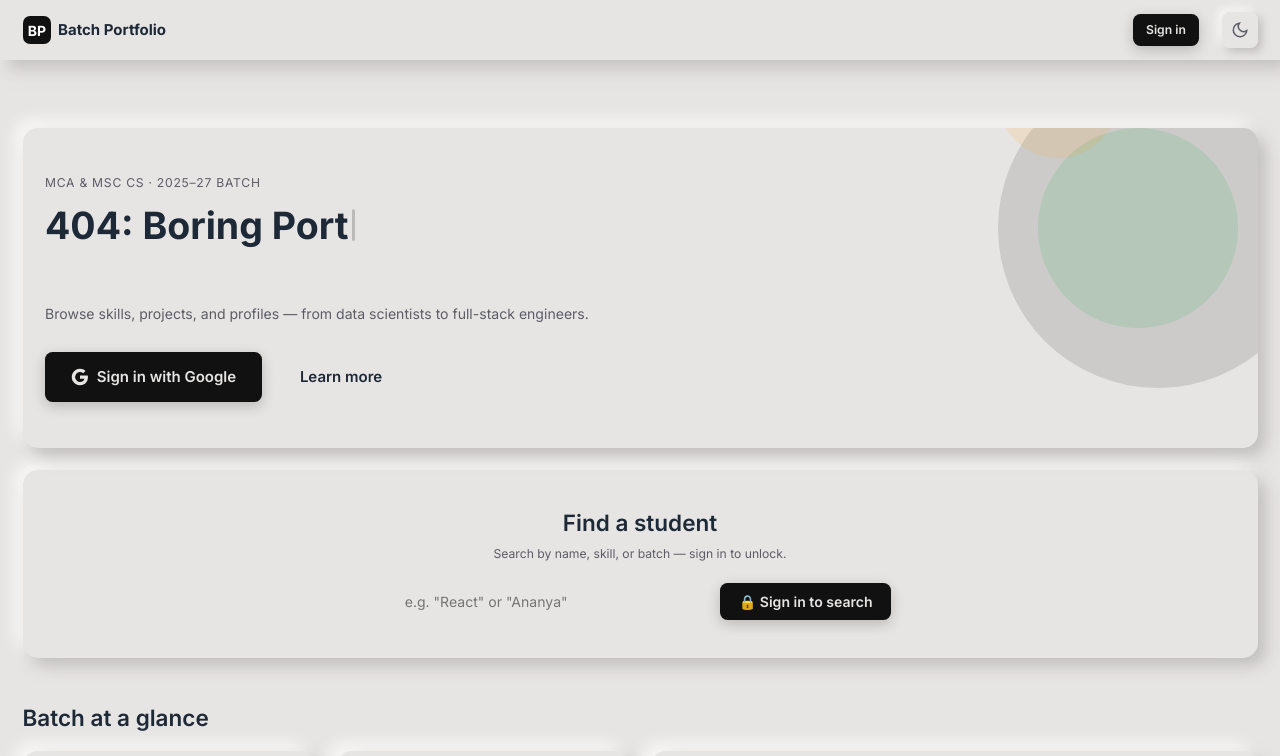
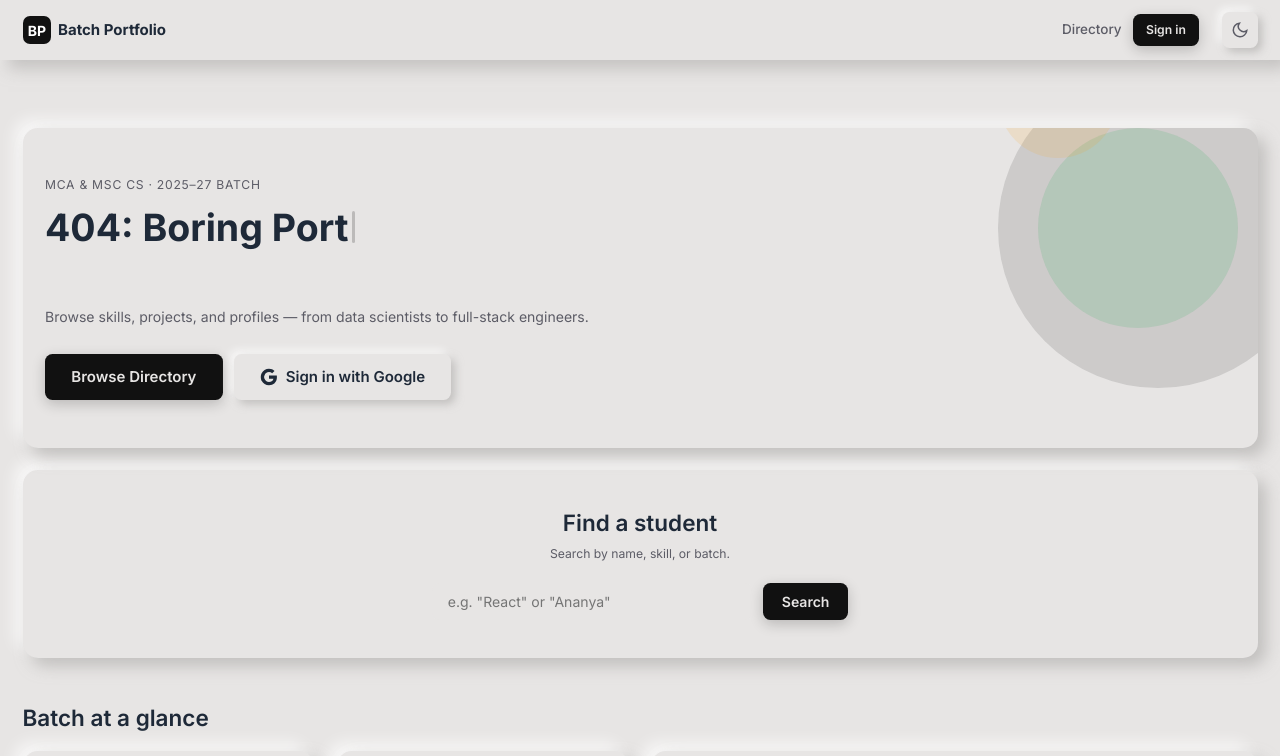
Before and after one commit to shyamjames/batch-portfolio, a Svelte app: page / in a window 1280 px wide. Shown: the top 756 px of the page. Built offline with nearby package versions, Linux system fonts and the light colour scheme; no server answers; the database is empty.

Commit message:
feat: add core pages, navigation component, and firestore security rules

```diff
--- a/src/components/Navbar.svelte
+++ b/src/components/Navbar.svelte
@@ -63,8 +63,8 @@
     </a>
 
     <nav class="nav-links">
+      <a href="/#/directory" class="nav-link">Directory</a>
       {#if $authReady && $user}
-        <a href="/#/directory" class="nav-link">Directory</a>
         {#if $userRole === 'student'}
           {#if $hasProfile}
             <a href="/#/profile/{$user.uid}" class="nav-link">My Profile</a>
--- a/src/pages/Directory.svelte
+++ b/src/pages/Directory.svelte
@@ -1,6 +1,5 @@
 <script>
   import { onMount } from 'svelte'
-  import RouteGuard from '../components/RouteGuard.svelte'
   import StudentCard from '../components/StudentCard.svelte'
   import { getAllStudents, getAllSkills } from '../lib/firestore.js'
   import { querystring } from 'svelte-spa-router'
@@ -64,7 +63,6 @@
   <meta name="description" content="Browse all student profiles from the 2025–27 batch." />
 </svelte:head>
 
-<RouteGuard requireAuth>
   <div class="page-wrapper directory-page">
 
     <header class="dir-header">
@@ -147,7 +145,6 @@
     {/if}
 
   </div>
-</RouteGuard>
 
 <style>
   .directory-page { padding: 2rem 1.5rem 4rem; }
--- a/src/pages/Landing.svelte
+++ b/src/pages/Landing.svelte
@@ -108,17 +108,7 @@
     }, interval)
   }
 
-  async function handleSearchFocus() {
-    if (!$user) {
-      await handleSignIn()
-    }
-  }
-
-  async function handleSearchSubmit() {
-    if (!$user) {
-      const result = await signInWithGoogle().catch(() => null)
-      if (!result) return
-    }
+  function handleSearchSubmit() {
     push(`/directory${searchQuery ? `?q=${encodeURIComponent(searchQuery)}` : ''}`)
   }
 
@@ -131,7 +121,6 @@
   }
 
   function handleBarClick(label) {
-    if (!$user) { handleSignIn(); return }
     const skill = skills.find(s => s.name === label)
     if (skill) push(`/directory?skill=${skill.id}`)
   }
@@ -157,14 +146,12 @@
             Browse skills, projects, and profiles — from data scientists to full-stack engineers.
           </p>
           <div class="hero-ctas">
-            {#if $authReady && $user}
-              <button class="btn btn-primary btn-lg" on:click={() => push('/directory')}>Browse Directory</button>
-            {:else}
-              <button class="btn btn-primary btn-lg" on:click={handleSignIn}>
+            <button class="btn btn-primary btn-lg" on:click={() => push('/directory')}>Browse Directory</button>
+            {#if !$user}
+              <button class="btn btn-secondary btn-lg" on:click={handleSignIn}>
                 <svg width="18" height="18" viewBox="0 0 24 24"><path fill="currentColor" d="M22.56 12.25c0-.78-.07-1.53-.2-2.25H12v4.26h5.92c-.26 1.37-1.04 2.53-2.21 3.31v2.77h3.57c2.08-1.92 3.28-4.74 3.28-8.09z"/><path fill="currentColor" d="M12 23c2.97 0 5.46-.98 7.28-2.66l-3.57-2.77c-.98.66-2.23 1.06-3.71 1.06-2.86 0-5.29-1.93-6.16-4.53H2.18v2.84C3.99 20.53 7.7 23 12 23z"/><path fill="currentColor" d="M5.84 14.09c-.22-.66-.35-1.36-.35-2.09s.13-1.43.35-2.09V7.07H2.18C1.43 8.55 1 10.22 1 12s.43 3.45 1.18 4.93l3.66-2.84z"/><path fill="currentColor" d="M12 5.38c1.62 0 3.06.56 4.21 1.64l3.15-3.15C17.45 2.09 14.97 1 12 1 7.7 1 3.99 3.47 2.18 7.07l3.66 2.84c.87-2.6 3.3-4.53 6.16-4.53z"/></svg>
                 Sign in with Google
               </button>
-              <a href="/#/login" class="btn btn-ghost btn-lg">Learn more</a>
             {/if}
           </div>
         </div>
@@ -177,12 +164,12 @@
     </div>
   </section>
 
-  <!-- ═══ GATED SEARCH (Moved to top) ═══ -->
+  <!-- ═══ SEARCH (Open to all) ═══ -->
   <section class="search-section page-wrapper" style="padding-top: 1.5rem;">
     <div class="bento-grid">
       <div class="span-12 search-card card">
         <p class="text-section" style="margin-bottom:0.5rem">Find a student</p>
-        <p class="text-caption" style="margin-bottom:1.25rem">Search by name, skill, or batch — sign in to unlock.</p>
+        <p class="text-caption" style="margin-bottom:1.25rem">Search by name, skill, or batch.</p>
         <form class="search-row" on:submit|preventDefault={handleSearchSubmit}>
           <input
             class="search-input"
@@ -190,11 +177,10 @@
             type="search"
             placeholder="e.g. &quot;React&quot; or &quot;Ananya&quot;"
             bind:value={searchQuery}
-            on:focus={handleSearchFocus}
             autocomplete="off"
           />
           <button type="submit" class="btn btn-primary">
-            {$user ? 'Search' : '🔒 Sign in to search'}
+            Search
           </button>
         </form>
       </div>
--- a/src/pages/Profile.svelte
+++ b/src/pages/Profile.svelte
@@ -1,6 +1,5 @@
 <script>
   import { onMount } from 'svelte'
-  import RouteGuard from '../components/RouteGuard.svelte'
   import SkillChip from '../components/SkillChip.svelte'
   import { getStudent, getProjects, getCerts, getAllSkills } from '../lib/firestore.js'
   import { user } from '../stores/auth.js'
@@ -64,8 +63,7 @@
   <meta name="description" content="{student?.name}'s profile — {student?.batch} 2025–27 batch." />
 </svelte:head>
 
-<RouteGuard requireAuth requireProfile>
-  {#if loading}
+{#if loading}
     <div class="profile-loading page-wrapper">
       <div class="spinner" aria-label="Loading profile"></div>
     </div>
@@ -224,7 +222,6 @@
       </main>
     </div>
   {/if}
-</RouteGuard>
 
 <style>
   .profile-loading {
```
Also changed, not shown: 1 other file (tests, documents, lock files or other folders).
